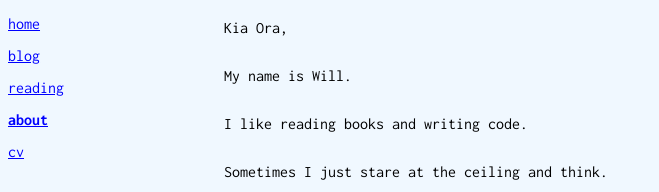
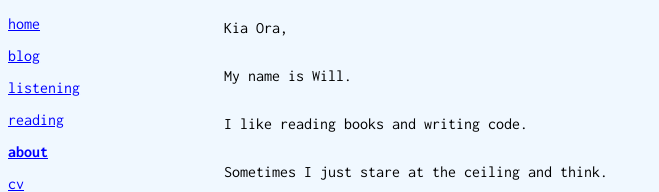
Before and after one commit to williamgturner/website, a Next.js app: page /about in a window 1280 px wide. Shown: the top 192 px of the page, without its empty margins (0-659 px from the left). Built offline with nearby package versions, Linux system fonts and the light colour scheme.

Commit message:
mark listening page as use client

```diff
--- a/src/app/about/page.tsx
+++ b/src/app/about/page.tsx
@@ -12,7 +12,6 @@ Email me?
     <div className="p-4 space-y-6">
       {text.split("\n").map((line, idx) => {
         if (line.includes("{{EMAIL}}")) {
-          // Replace the marker with an actual mailto link
           return (
             <p key={idx}>
               <a href="mailto:williamguyturner@proton.me">
--- a/src/app/blog/page.tsx
+++ b/src/app/blog/page.tsx
@@ -9,11 +9,9 @@ type PostMeta = {
 };
 
 export default function Blog() {
-  // 1. Get all MDX files in the posts folder
   const postsDir = path.join(process.cwd(), "posts");
   const filenames = fs.readdirSync(postsDir).filter((f) => f.endsWith(".mdx"));
 
-  // 2. Extract metadata (title/date) from frontmatter
   const posts: PostMeta[] = filenames.map((filename) => {
     const filePath = path.join(postsDir, filename);
     const source = fs.readFileSync(filePath, "utf-8");
@@ -35,7 +33,6 @@ export default function Blog() {
     };
   });
 
-  // 3. Sort posts by date descending (optional)
   posts.sort((a, b) => (a.date && b.date ? b.date.localeCompare(a.date) : 0));
 
   return (
--- a/src/app/layout.tsx
+++ b/src/app/layout.tsx
@@ -18,8 +18,8 @@ export default function RootLayout({ children }: { children: React.ReactNode })
     <html lang="en">
       <body className={`${inconsolata.className} antialiased`}>
         <div className="flex flex-row w-screen, h-screen">
-          <Navbar /> {/* Navbar at the top */}
-          <main className="flex flex-1">{children}</main> {/* Pages will render here */}
+          <Navbar />
+          <main className="flex flex-1">{children}</main>
         </div>
       </body>
     </html>
--- a/src/app/listening/page.tsx
+++ b/src/app/listening/page.tsx
@@ -1,4 +1,5 @@
 // pages/top-tracks.tsx
+"use client";
 import { useEffect, useState } from "react";
 
 type Track = {
--- a/src/components/Navbar.tsx
+++ b/src/components/Navbar.tsx
@@ -6,6 +6,7 @@ import { usePathname } from "next/navigation";
 const pages = [
   { name: "home", href: "/" },
   { name: "blog", href: "/blog" },
+  { name: "listening", href: "/listening" },
   { name: "reading", href: "/reading" },
   { name: "about", href: "/about" },
   { name: "cv", href: "/cv" },
```
Also changed, not shown: posts/first-post.mdx (line endings or trailing spaces).
